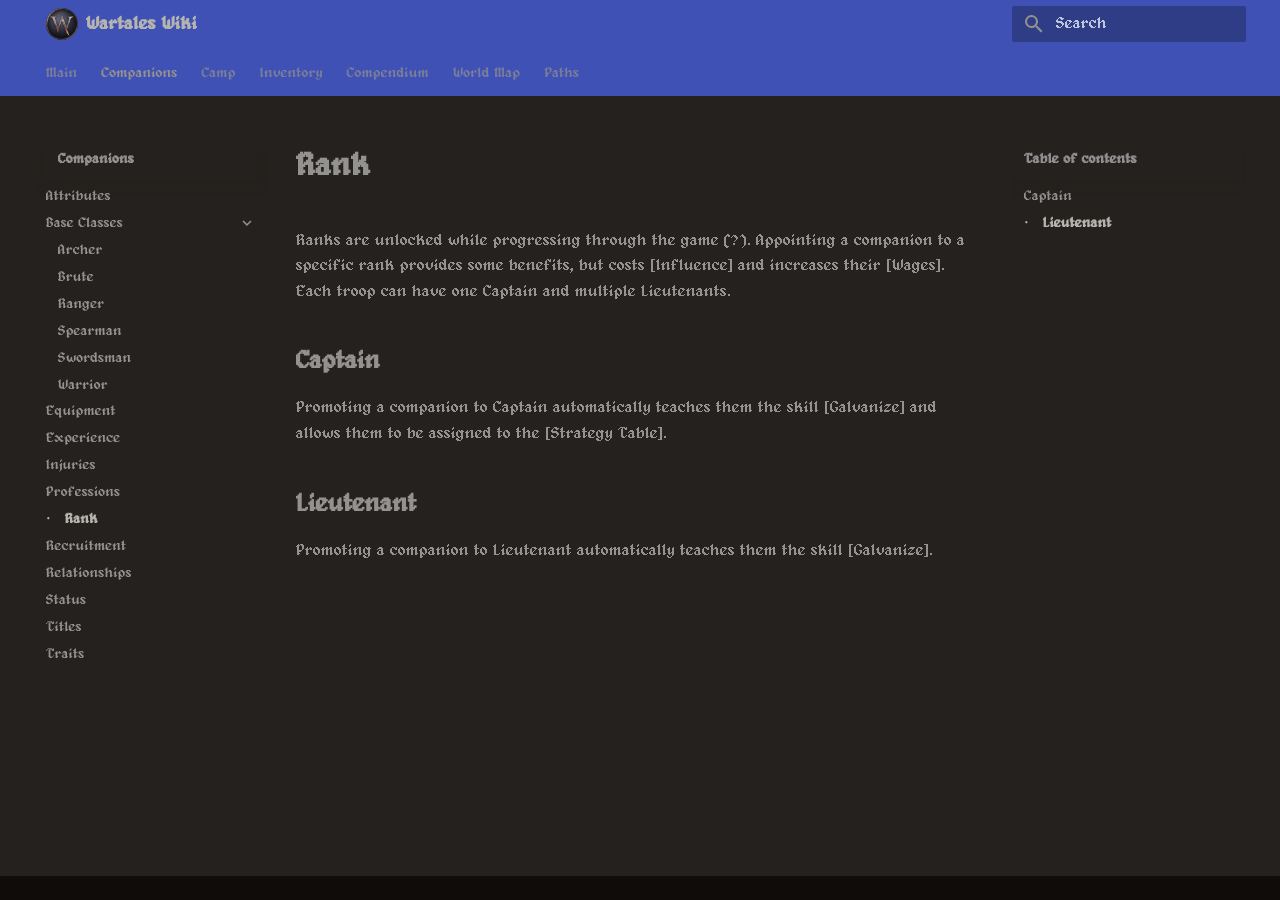
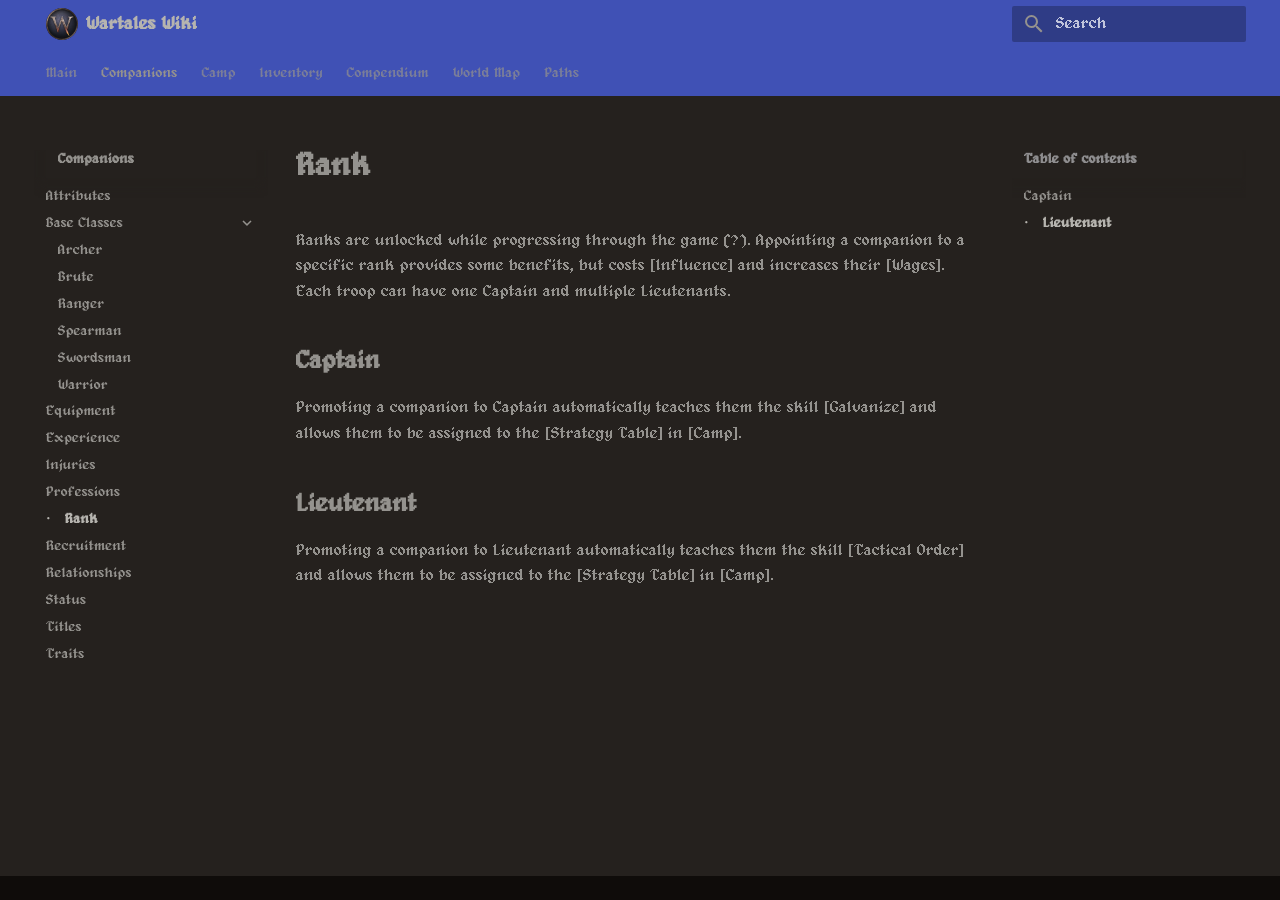
Before and after one commit to 0x946/wartales-wiki, an MkDocs documentation site: the page built from docs/data/companions/rank.md, in a window 1280 px wide. Built offline with MkDocs 1.6.1 and Material for MkDocs 9.7.7, drawn with Linux system fonts in a browser that asks for light colours.

Commit message:
misc fixes

```diff
--- a/docs/data/companions/rank.md
+++ b/docs/data/companions/rank.md
@@ -2,7 +2,7 @@
 Ranks are unlocked while progressing through the game (?). Appointing a companion to a specific rank provides some benefits, but costs [Influence] and increases their [Wages]. Each troop can have one Captain and multiple Lieutenants.
 
 ## Captain
-Promoting a companion to Captain automatically teaches them the skill [Galvanize] and allows them to be assigned to the [Strategy Table].
+Promoting a companion to Captain automatically teaches them the skill [Galvanize] and allows them to be assigned to the [Strategy Table] in [Camp].
 
 ## Lieutenant
-Promoting a companion to Lieutenant automatically teaches them the skill [Galvanize].
+Promoting a companion to Lieutenant automatically teaches them the skill [Tactical Order] and allows them to be assigned to the [Strategy Table] in [Camp].
```
Also changed, not shown: docs/data/companions/experience.md (+1 -1 lines), docs/data/companions/recruitment.md (+2 -2 lines).
